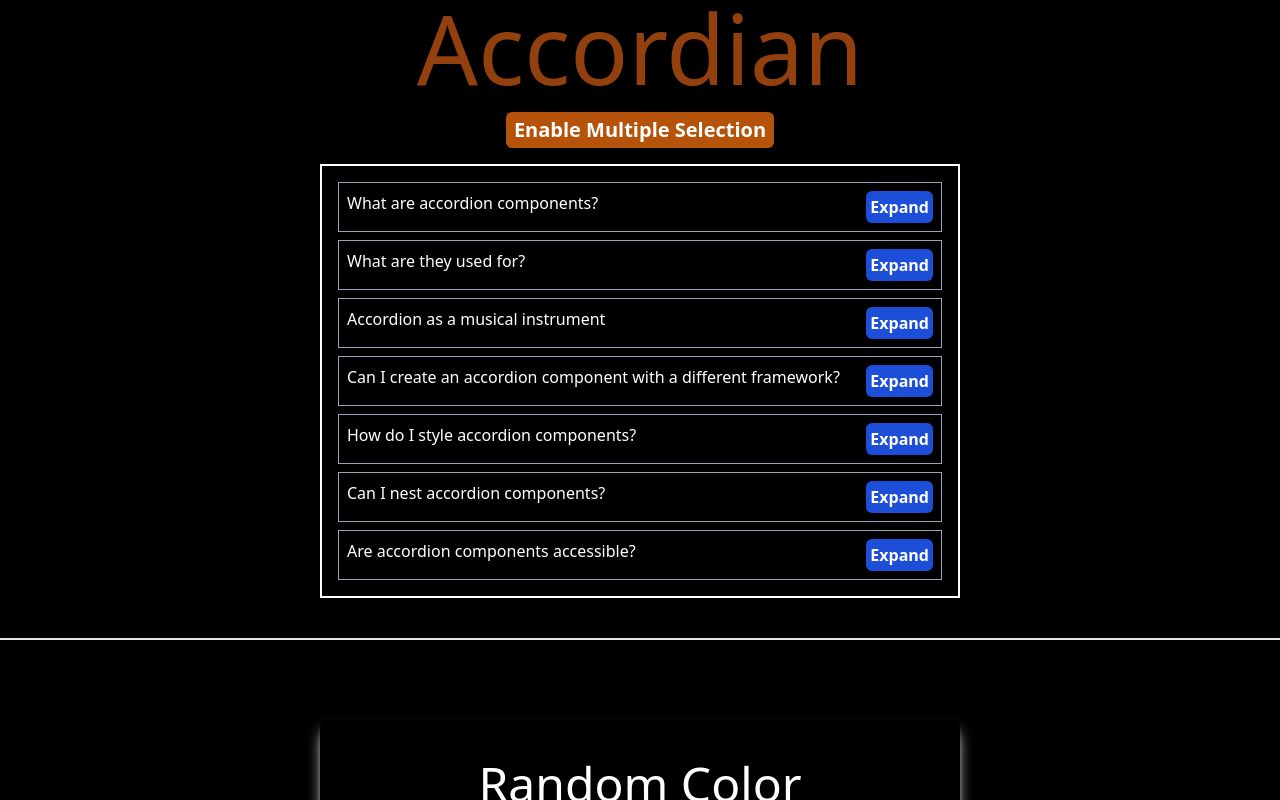
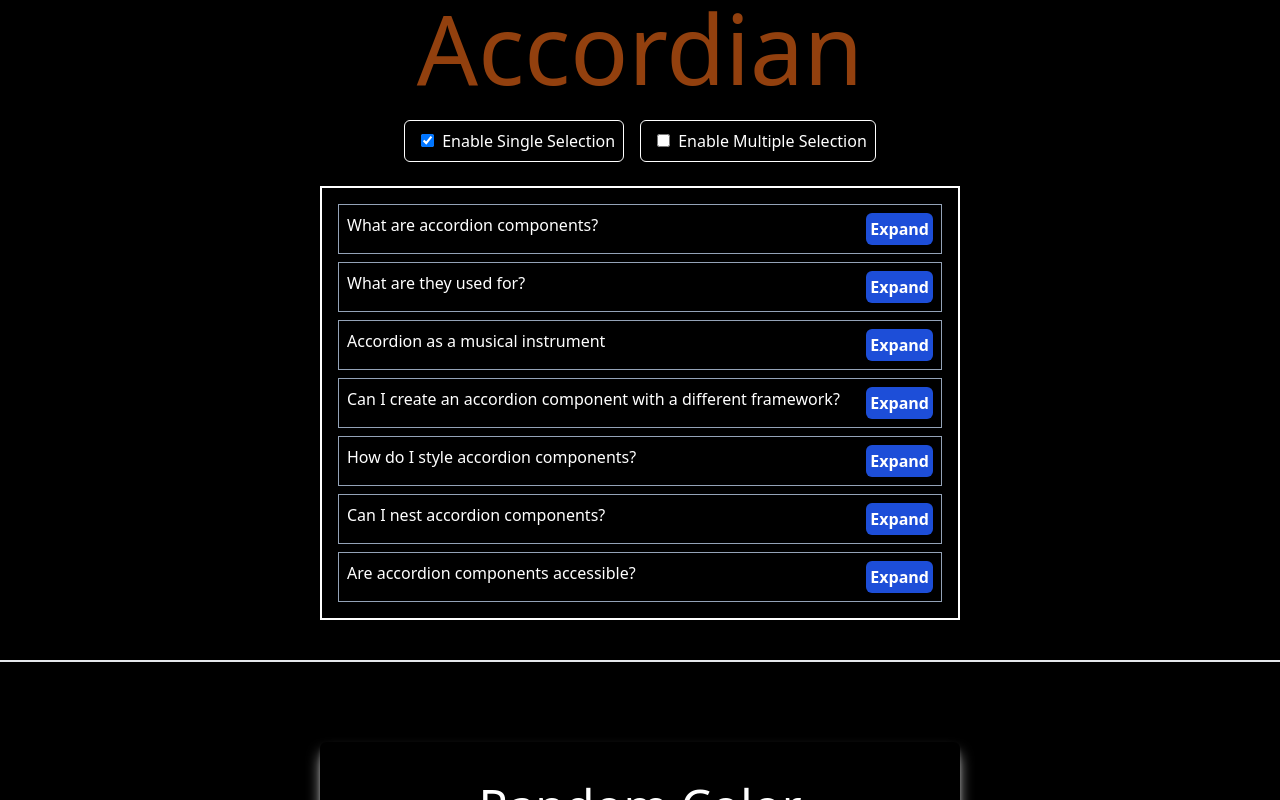
Before and after one commit to Tyagi221B/React_practise_projects, a React (Vite) app: page / in a window 1280 px wide. Shown: the top 800 px of the page. Built offline with nearby package versions, Linux system fonts and the light colour scheme.

Commit message:
modify button in accordian

```diff
--- a/src/components/accordian/index.jsx
+++ b/src/components/accordian/index.jsx
@@ -42,7 +42,37 @@ export default function Accordian() {
                 Accordian
             </div>
             <div>
-                <button
+                {
+                    <div className="flex mb-6 mt-6 ">
+                        <div className="mx-2 p-2 border border-white rounded-md hover:bg-orange-700">
+                            <input
+                                className="mx-2 "
+                                type="checkbox"
+                                checked={!enableMultipleSelection}
+                            />
+                            <button
+                                onClick={() =>
+                                    setEnableMultipleSelection(false)
+                                }
+                            >
+                                Enable Single Selection
+                            </button>
+                        </div>
+                        <div className="mx-2 p-2 border border-white rounded-md hover:bg-orange-700">
+                            <input
+                                className="mx-2 "
+                                type="checkbox"
+                                checked={enableMultipleSelection}
+                            />
+                            <button
+                                onClick={() => setEnableMultipleSelection(true)}
+                            >
+                                Enable Multiple Selection
+                            </button>
+                        </div>
+                    </div>
+                }
+                {/* <button
                     onClick={() =>
                         setEnableMultipleSelection(!enableMultipleSelection)
                     }
@@ -53,7 +83,7 @@ export default function Accordian() {
                     ) : (
                         <h1>Enable Multiple Selection</h1>
                     )}
-                </button>
+                </button> */}
             </div>
             <div className="accordian border-2 border-white py-2 px-2 w-1/2">
                 {data && data.length > 0 ? (
```
